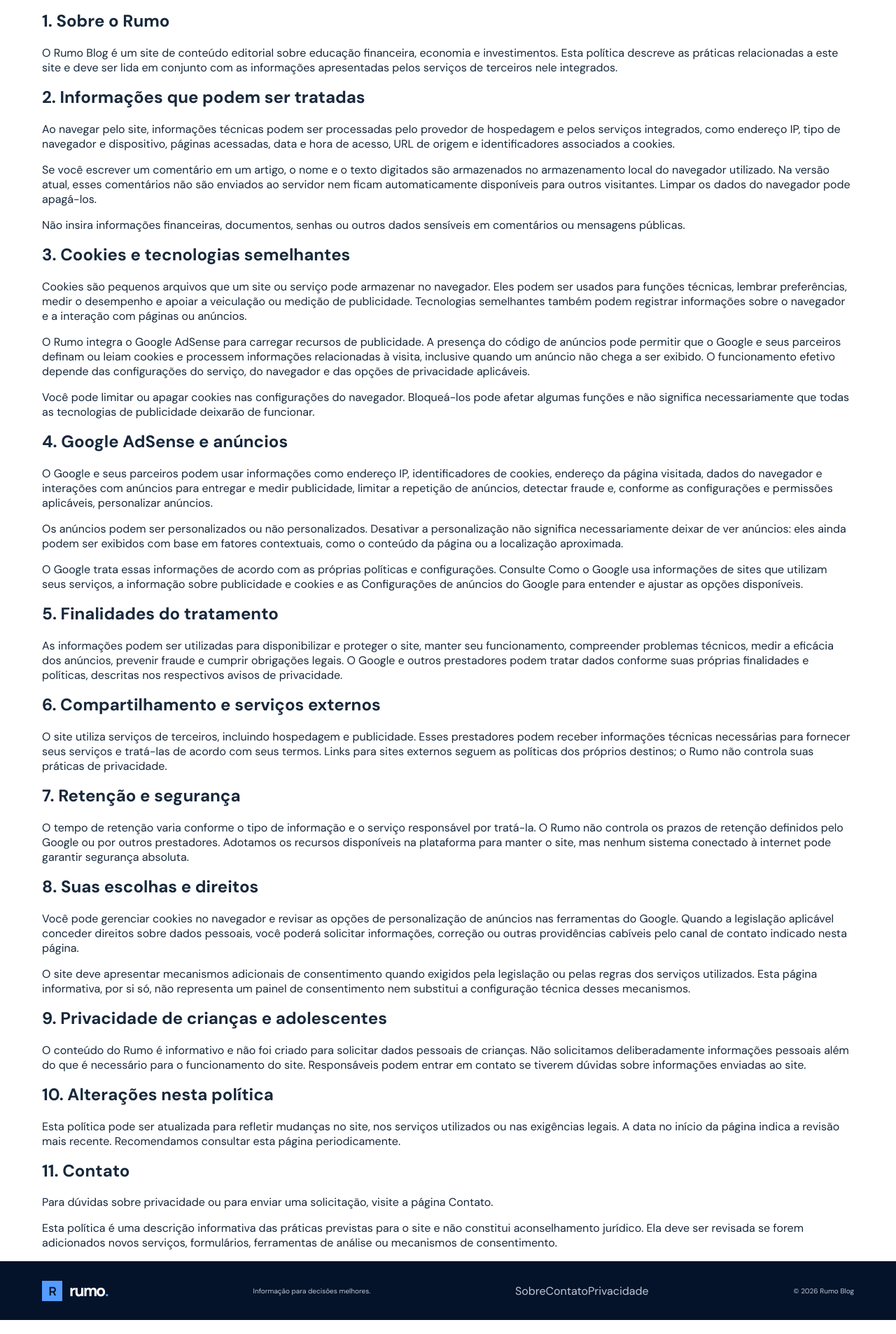
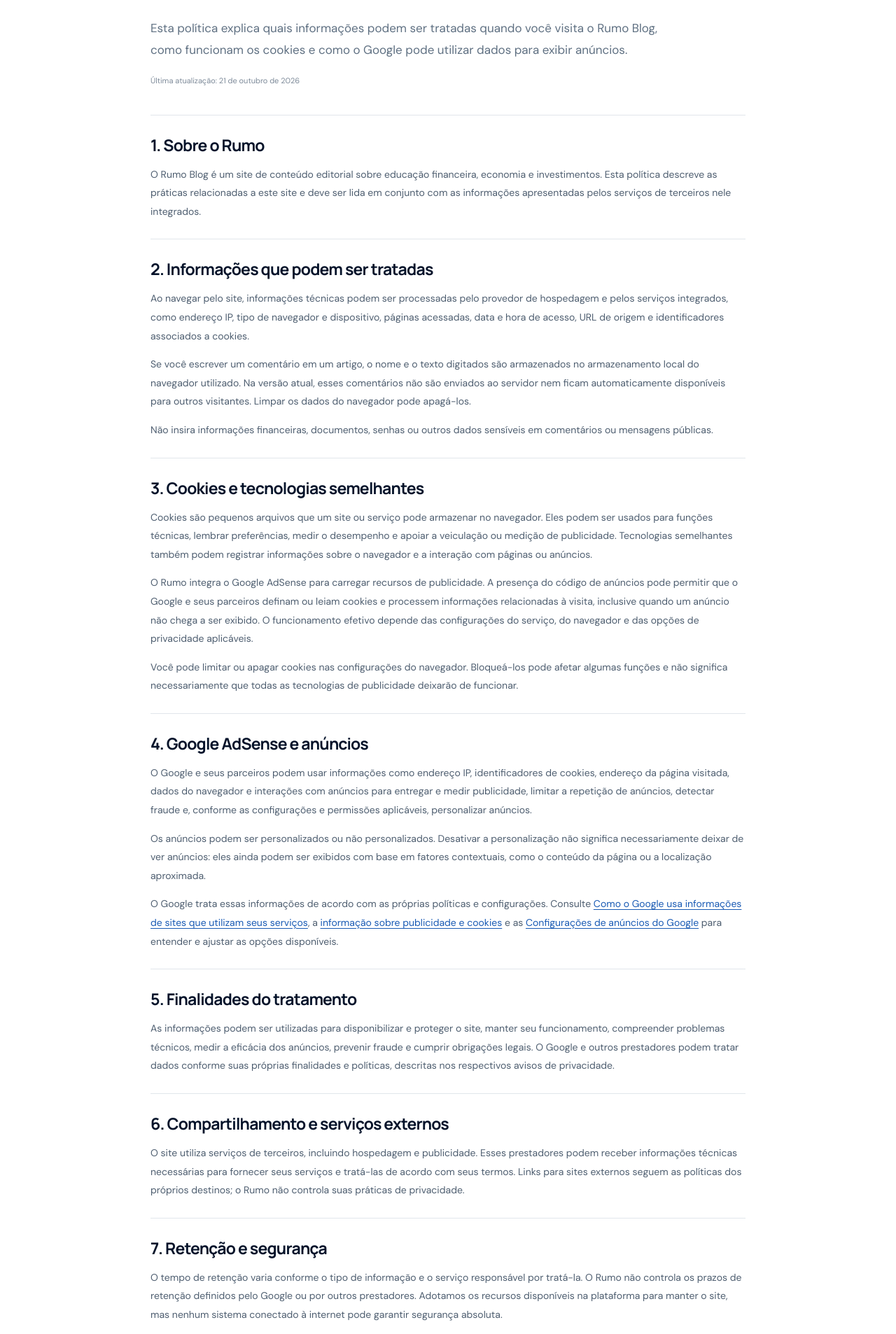
Before and after one commit to mayconjzj/Rumo-Blog, a Next.js app: page /privacidade in a window 1280 px wide. Shown: the part 274-2180 px from the top of the page at 70% size. Built offline with nearby package versions, Linux system fonts and the light colour scheme.

Commit message:
Style institutional pages and footer links

```diff
--- a/app/globals.css
+++ b/app/globals.css
@@ -381,3 +381,35 @@ h1 em, h2 em { color: var(--gold); font-style: normal; }
   .category-filters { gap: 7px; margin-bottom: 19px; }
   .category-filter { padding: 9px 11px; }
 }
+
+
+/* Institutional pages */
+.institutional-page { min-height: 65vh; padding: 68px 0 86px; background: #fff; }
+.institutional-container { max-width: 850px; }
+.institutional-container > .section-number { margin-bottom: 18px; color: #195AB4; }
+.institutional-container > h1 { max-width: 780px; margin: 12px 0 20px; color: var(--navy); font-family: 'Manrope', sans-serif; font-size: clamp(36px, 5vw, 56px); font-weight: 600; letter-spacing: -.055em; line-height: 1.12; }
+.institutional-container > h1 em { color: #195AB4; font-style: normal; }
+.institutional-lead { max-width: 740px; margin-bottom: 20px; color: #5f7082; font-size: 17px; line-height: 1.85; }
+.policy-updated { margin: 0 0 42px; color: #7d8a99; font-size: 11px; }
+.policy-section { padding: 26px 0; border-top: 1px solid var(--line); }
+.policy-section h2, .contact-card h2 { margin: 0 0 13px; color: var(--navy); font-family: 'Manrope', sans-serif; font-size: 23px; letter-spacing: -.035em; }
+.policy-section p, .policy-section li, .contact-card p { color: #4e5e70; font-size: 14px; line-height: 1.9; }
+.policy-section p:last-child { margin-bottom: 0; }
+.policy-section ul { display: grid; gap: 10px; padding-left: 22px; }
+.policy-section a { color: #195AB4; text-decoration: underline; text-underline-offset: 3px; overflow-wrap: anywhere; }
+.policy-note { margin-top: 20px; padding: 18px 20px; border-left: 3px solid #549CFF; color: #687789; background: #f4f6f8; font-size: 12px; line-height: 1.8; }
+.institutional-button { margin-top: 8px; border: 0; cursor: pointer; }
+.contact-container .institutional-lead { margin-bottom: 35px; }
+.contact-card { padding: 30px; border: 1px solid var(--line); background: #f8fafc; }
+.contact-card-label { display: block; margin-bottom: 15px; color: #195AB4; font-size: 10px; font-weight: 700; letter-spacing: .13em; }
+.contact-card p { max-width: 680px; }
+.footer-links { display: flex; flex-wrap: wrap; gap: 18px; color: #bdc9d8; font-size: 11px; }
+.footer-links a:hover { color: #fff; }
+@media (max-width: 760px) {
+  .institutional-page { padding: 44px 0 58px; }
+  .institutional-lead { font-size: 15px; }
+  .policy-section { padding: 22px 0; }
+  .policy-section h2, .contact-card h2 { font-size: 21px; }
+  .contact-card { padding: 22px; }
+  .footer-links { order: 5; width: 100%; }
+}
```
